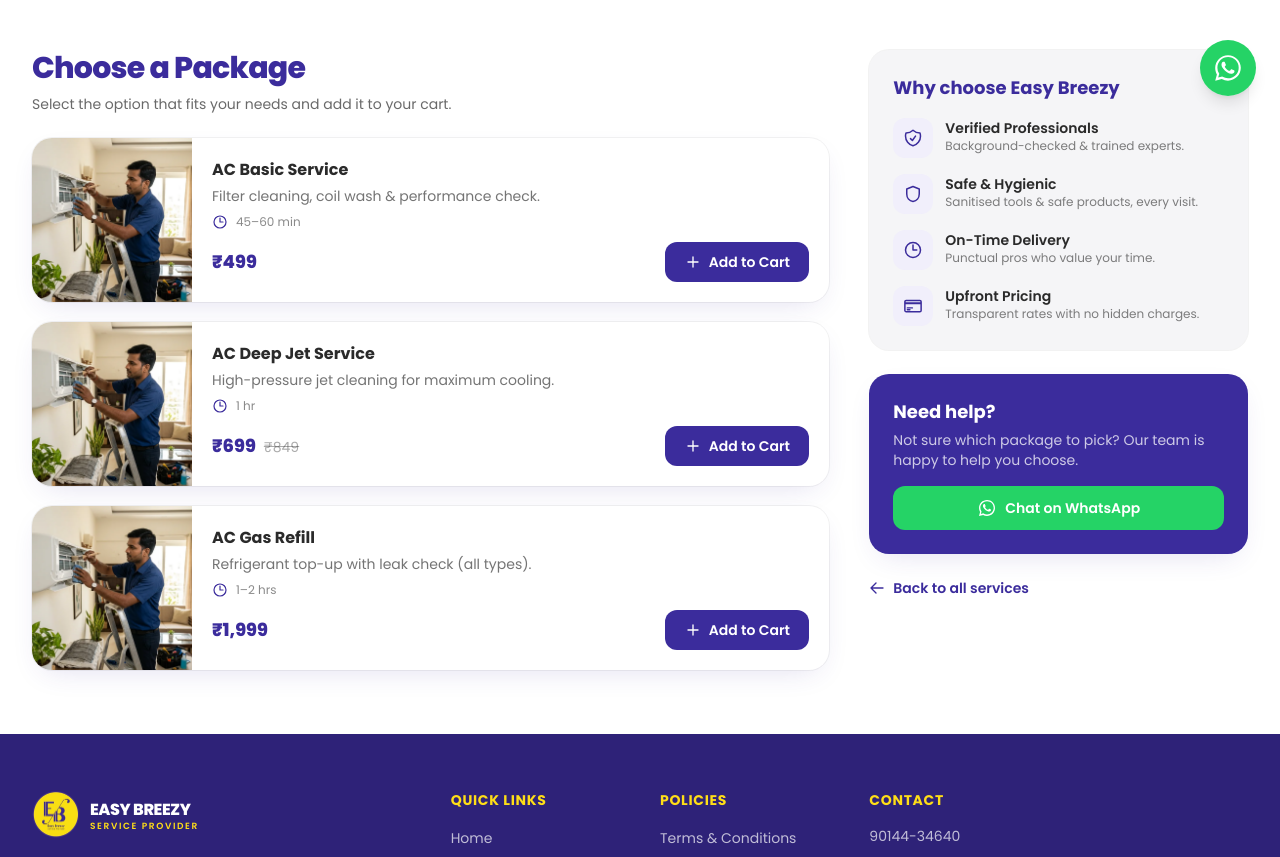
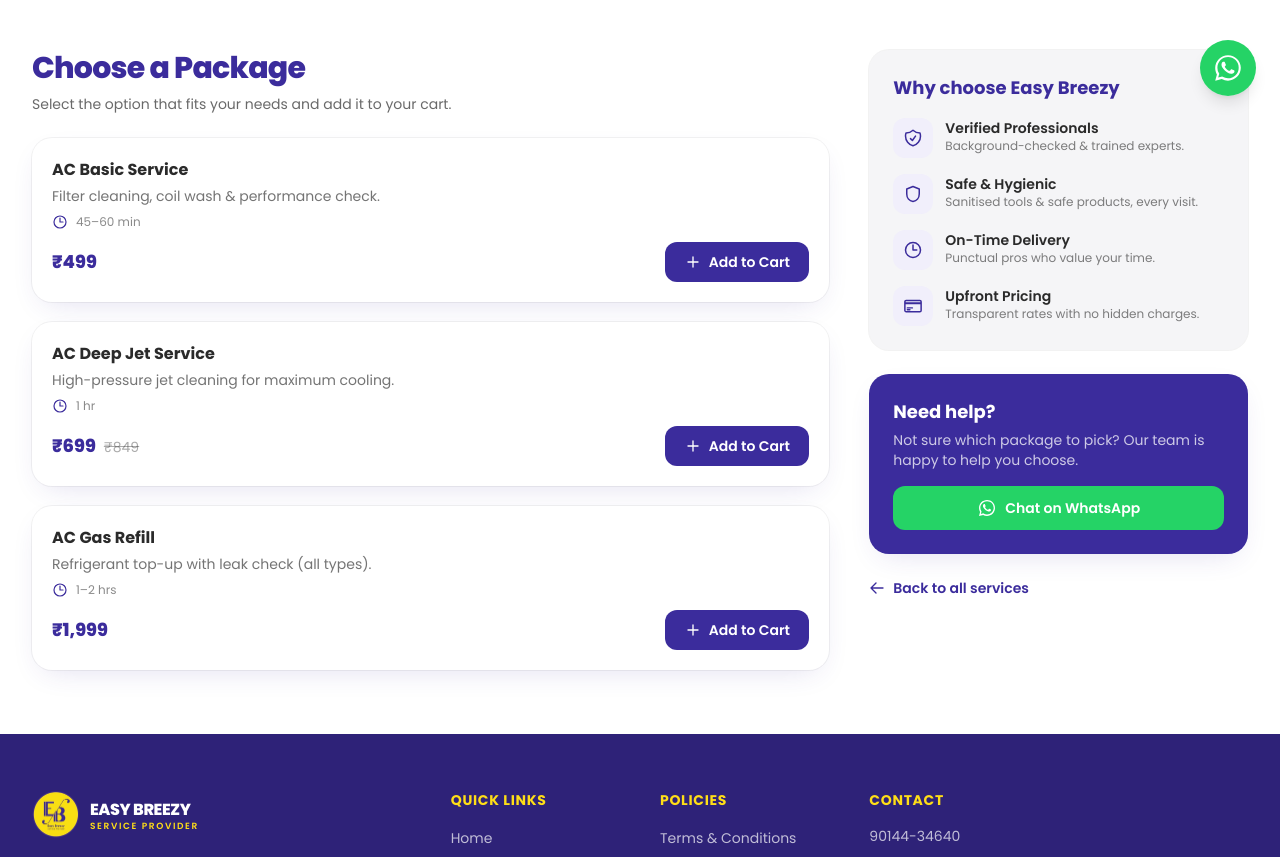
Before and after one commit to ccpixel2print-lgtm/easybreezy, a Next.js app: page /services/ac-service in a window 1280 px wide. Shown: the part 680-1537 px from the top of the page. Built offline with nearby package versions, Linux system fonts and the light colour scheme; no server answers.

Commit message:
Removed image icons in services and cart pages

```diff
--- a/src/components/CartView.tsx
+++ b/src/components/CartView.tsx
@@ -3,7 +3,7 @@
 import { useMemo } from 'react';
 import Link from 'next/link';
 import { useCart } from '@/context/CartContext';
-import ImagePlaceholder from './ImagePlaceholder';
+/**import ImagePlaceholder from './ImagePlaceholder';*/
 
 const inr = (n: number) => `₹${n.toLocaleString('en-IN')}`;
 const GST_RATE = 0.18;
@@ -53,8 +53,8 @@
               className="flex flex-col gap-4 rounded-2xl bg-white p-4 shadow-card ring-1 ring-black/5 transition-shadow hover:shadow-card-hover sm:flex-row sm:p-5"
             >
               {/* Placeholder image */}
-              <ImagePlaceholder className="aspect-[16/10] w-full flex-shrink-0 sm:aspect-square sm:w-28" />
-
+              {/*<ImagePlaceholder className="aspect-[16/10] w-full flex-shrink-0 sm:aspect-square sm:w-28" />
+                */}
               {/* Details */}
               <div className="flex flex-1 flex-col">
                 <div className="flex items-start justify-between gap-3">
--- a/src/components/SubServiceCard.tsx
+++ b/src/components/SubServiceCard.tsx
@@ -1,4 +1,4 @@
-import Image from 'next/image';
+/**import Image from 'next/image';*/
 import type { SubService } from '@/data/services';
 import AddToCartButton from './AddToCartButton';
 
@@ -27,7 +27,7 @@
       className="group flex animate-fade-up flex-col overflow-hidden rounded-2xl bg-white shadow-card ring-1 ring-black/5 transition-all duration-300 hover:-translate-y-1.5 hover:shadow-card-hover sm:flex-row"
     >
       {/* Thumbnail */}
-      <div className="relative aspect-[16/10] w-full flex-shrink-0 overflow-hidden sm:aspect-square sm:w-40">
+      {/* <div className="relative aspect-[16/10] w-full flex-shrink-0 overflow-hidden sm:aspect-square sm:w-40">
         <Image
           src={subService.image}
           alt={subService.imageAlt}
@@ -35,7 +35,7 @@
           sizes="(max-width: 640px) 100vw, 160px"
           className="object-cover transition-transform duration-500 group-hover:scale-110"
         />
-      </div>
+      </div> */}
 
       {/* Body */}
       <div className="flex flex-1 flex-col p-4 sm:p-5">
```
